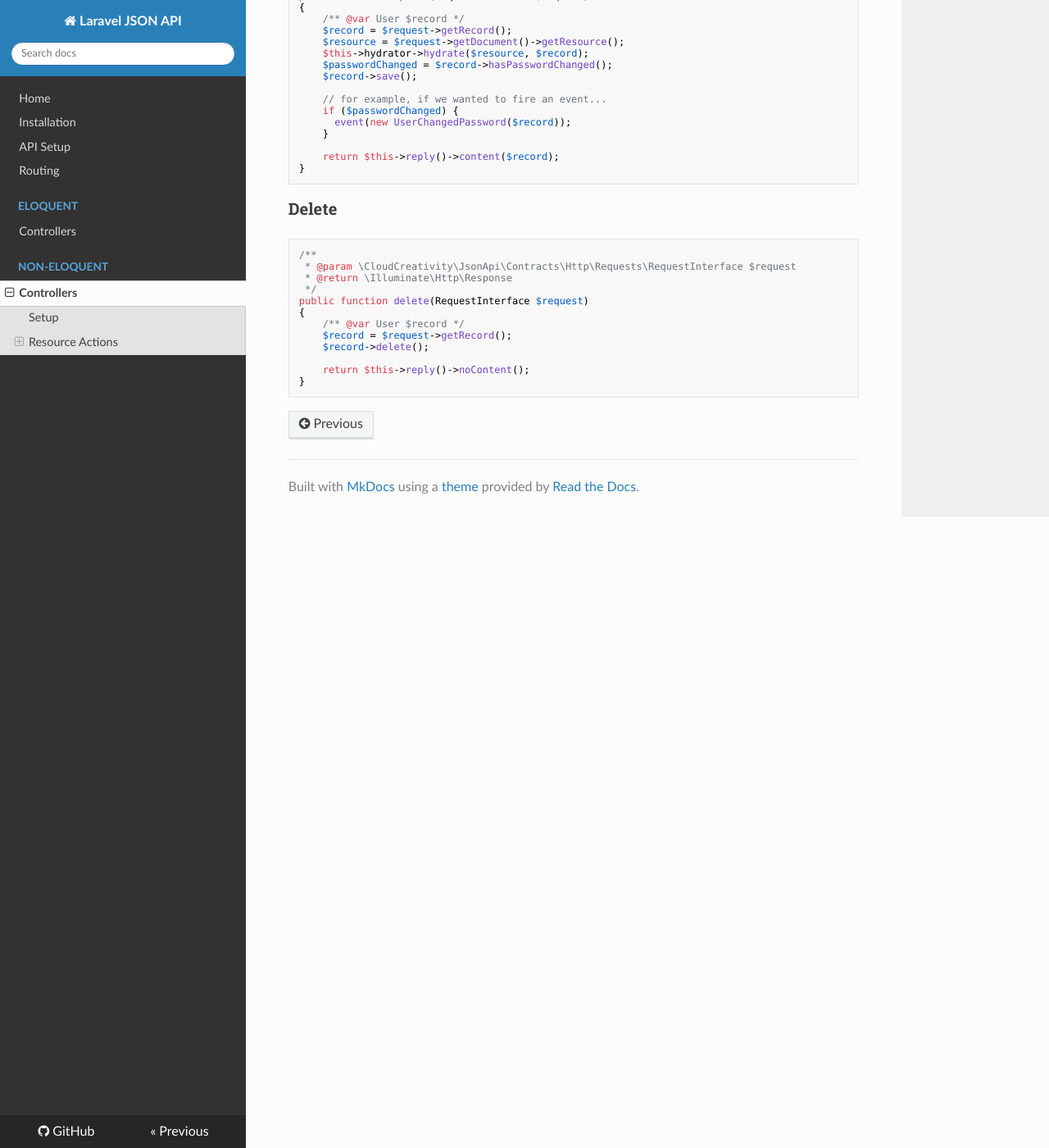
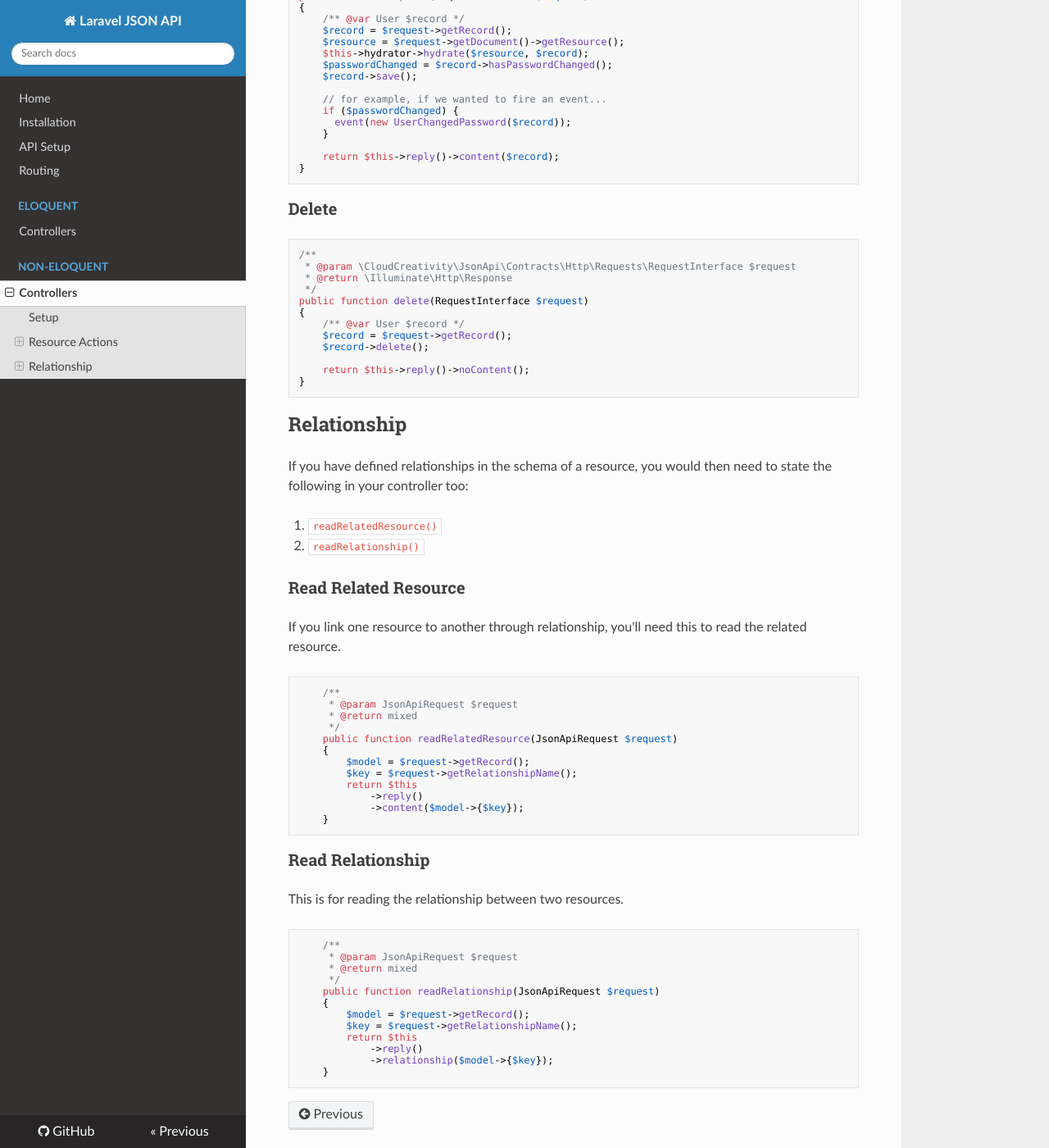
Before and after one commit to cloudcreativity/laravel-json-api, an MkDocs documentation site: the page built from docs/custom/controllers.md, in a window 1280 px wide and 1400 px high, scrolled down 2095 px. Shown: the whole window at 82% size. Built offline with MkDocs 1.6.1, drawn with Linux system fonts in a browser that asks for light colours; nearby versions of some CDN libraries; old or Windows-style settings are respelled for this version of MkDocs.

Commit message:
Add relationship docs (#74)
* Fix password checking

* Add read related resource & read relationship

* Remove old custom controller docs

````diff
--- a/docs/custom/controllers.md
+++ b/docs/custom/controllers.md
@@ -144,3 +144,44 @@ public function delete(RequestInterface $request)
     return $this->reply()->noContent();
 }
 ```
+
+## Relationship
+If you have defined relationships in the schema of a resource, you would then need to state the following in your controller too:
+
+1. `readRelatedResource()`
+2. `readRelationship()`
+
+### Read Related Resource
+If you link one resource to another through relationship, you'll need this to read the related resource.
+
+```php
+    /**
+     * @param JsonApiRequest $request
+     * @return mixed
+     */
+    public function readRelatedResource(JsonApiRequest $request)
+    {
+        $model = $request->getRecord();
+        $key = $request->getRelationshipName();
+        return $this
+            ->reply()
+            ->content($model->{$key});
+    }
+```
+
+### Read Relationship
+This is for reading the relationship between two resources.
+```php
+    /**
+     * @param JsonApiRequest $request
+     * @return mixed
+     */
+    public function readRelationship(JsonApiRequest $request)
+    {
+        $model = $request->getRecord();
+        $key = $request->getRelationshipName();
+        return $this
+            ->reply()
+            ->relationship($model->{$key});
+    }
+```
````
